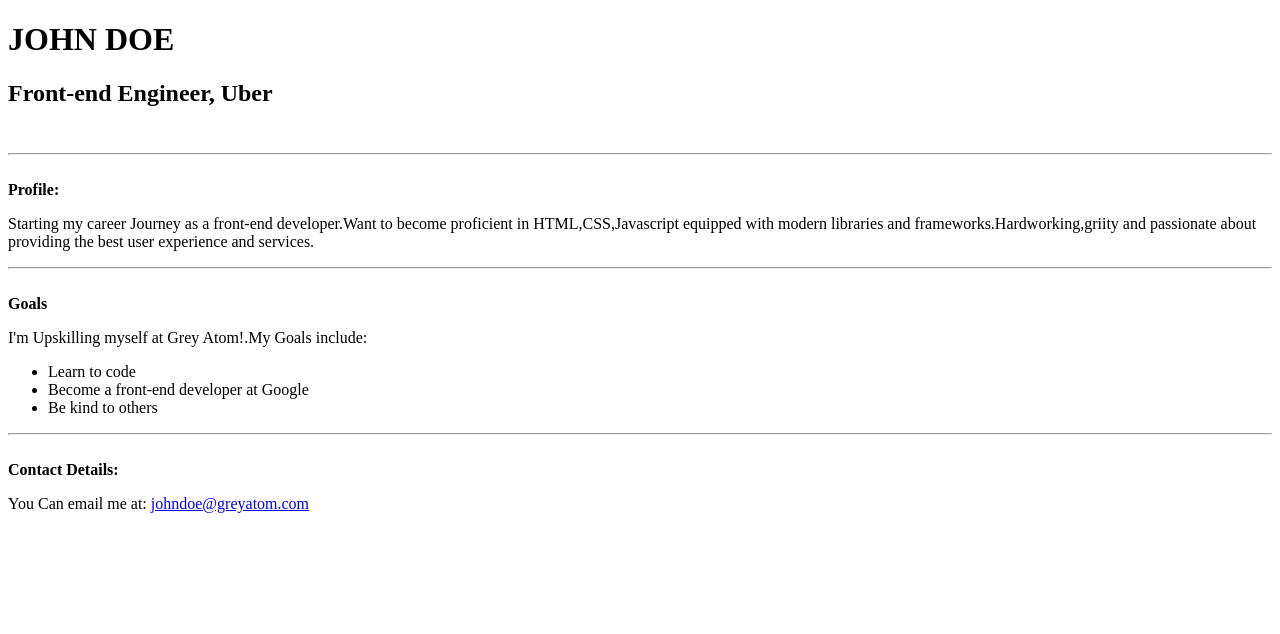
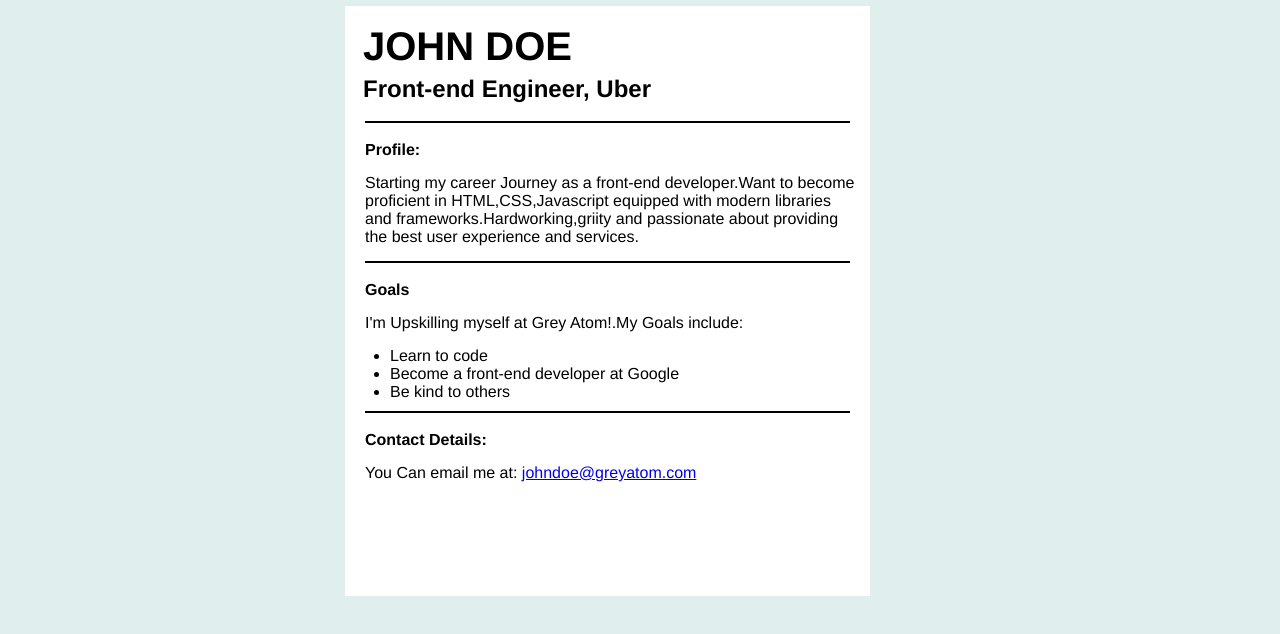
Before and after one commit to Devnandan557/personal-portfolio-page, a plain HTML site: page index.html in a window 1280 px wide. Drawn offline with Linux system fonts and the light colour scheme.

Commit message:
Update style.css

```diff
--- a/style.css
+++ b/style.css
@@ -1 +1,45 @@
 /* Add your CSS code here */
+
+* {
+    font-family: Helvetica, Arial, sans-serif;
+    max-width: 700px;
+    margin: auto;
+}
+
+body {
+      min-width: 500px;
+      background-color: #e0eeee;
+  }
+.profileBody {
+    display: inline-block;
+    background-color: white;
+    margin-top: 6px;
+    margin-left: 55px;
+    width: 75%;
+    height: 590px;
+  }
+  h1{
+    padding: 18px 0px 5px 18px;
+    font-weight: bolder;
+    font-size: 40px;
+  }
+
+  h2{
+    padding: 1px 0px 0px 18px;
+  }
+  strong{
+
+    margin-top: 5px;
+  }
+  strong,p{
+    padding: 15px 10px 15px 20px;
+  }
+  ul{
+    padding: 0px 0px 10px 45px;
+  }
+  hr{
+    padding-left: 5px;
+    margin-right: 20px;
+    margin-left: 20px;
+    border:1px solid black;
+  }
```
